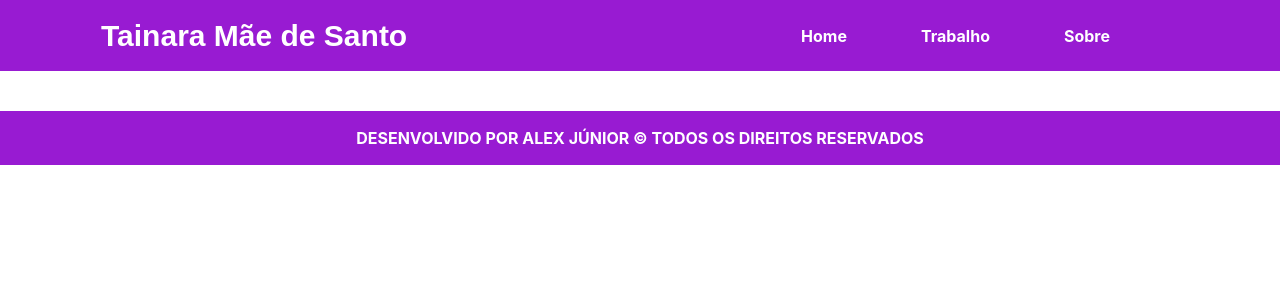
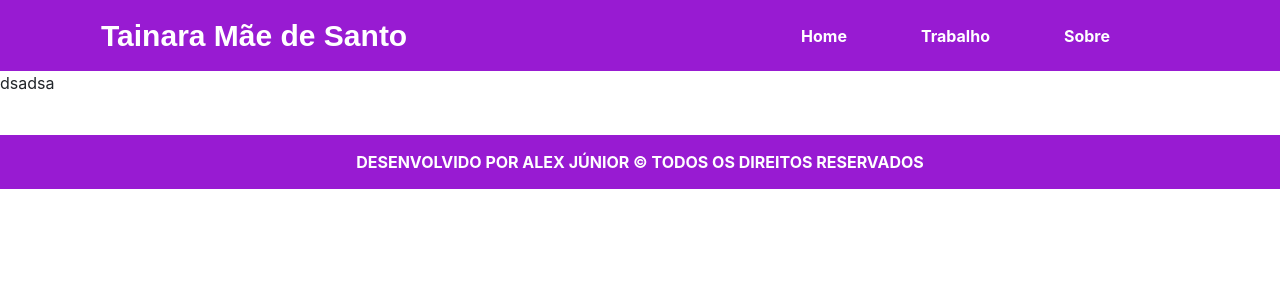
Before and after one commit to alex-barret/TainaraMae, a Vue app in the folder tainara/: page / in a window 1280 px wide. Shown: the top 300 px of the page. Built offline with nearby package versions, Linux system fonts and the light colour scheme.

Commit message:
Update TainaraSection.vue

```diff
--- a/tainara/src/components/TainaraSection.vue
+++ b/tainara/src/components/TainaraSection.vue
@@ -1,5 +1,9 @@
 <template>
-  <section></section>
+  <section>
+    <div>
+      <p>dsadsa</p>
+    </div>
+  </section>
 </template>
 
 <script>
```
